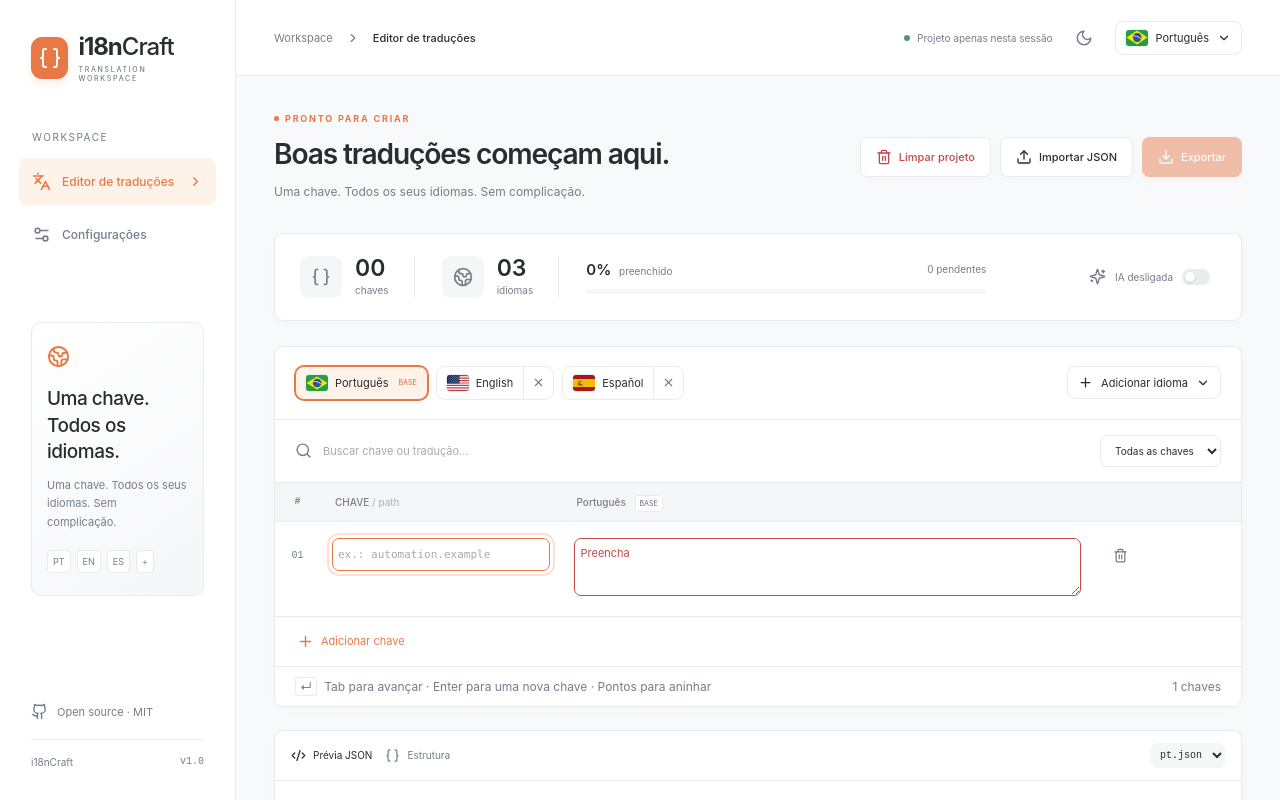
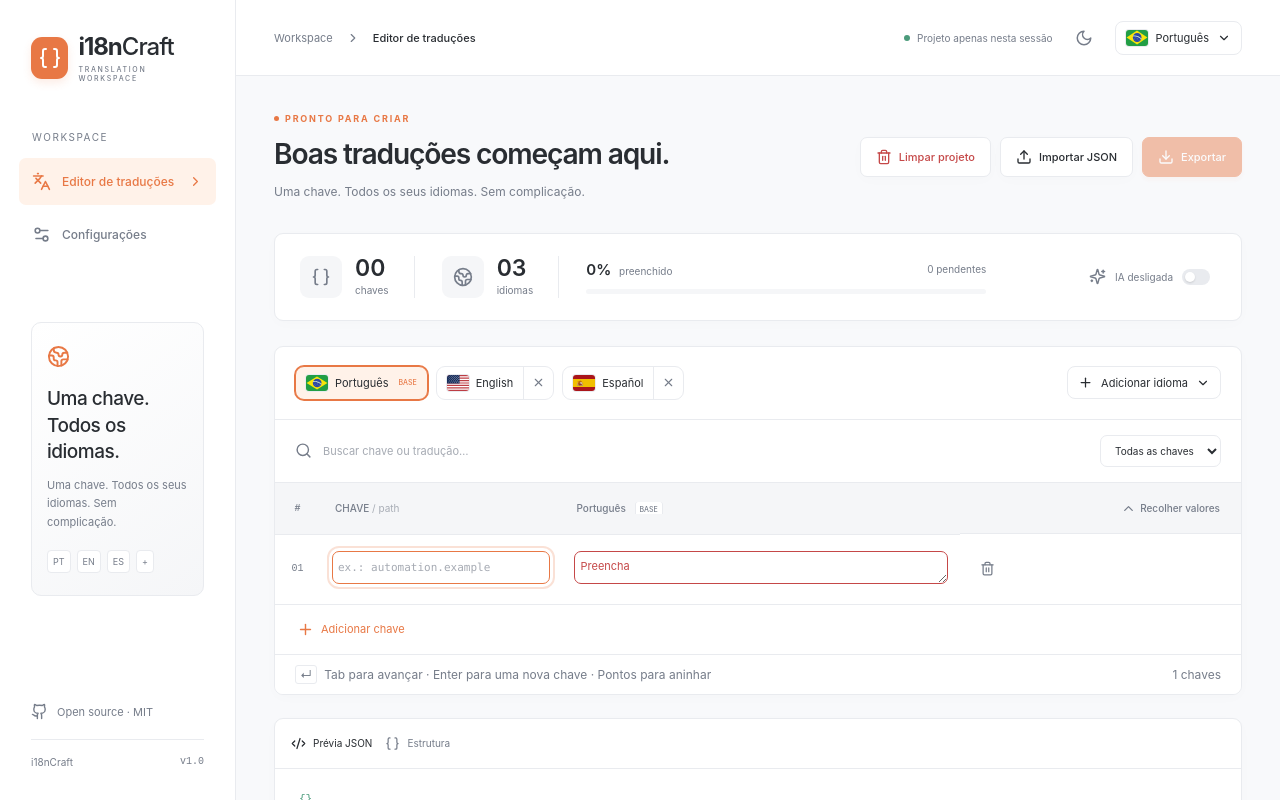
Before and after one commit to Willyanlz/i18n-craft, a React (Vite) app: page / in a window 1280 px wide. Both pictures are taken after typing "Sample" into the empty fields and a click on the button "Adicionar chave". Shown: the top 800 px of the page. Built offline with nearby package versions, Linux system fonts and the light colour scheme.

Commit message:
fix preview

```diff
--- a/src/App.tsx
+++ b/src/App.tsx
@@ -59,9 +59,7 @@ export default function App() {
   const [query, setQuery] = useState('');
   const [filter, setFilter] = useState('all');
   const [previewLang, setPreviewLang] = useState(savedProject.selected[0]);
-  const [previewPinned, setPreviewPinned] = useState(false);
   const [previewMode, setPreviewMode] = useState<'json' | 'tree'>('json');
-  const [previewCollapsed, setPreviewCollapsed] = useState(false);
   const [modal, setModal] = useState<ModalName>(null);
   const [importLang, setImportLang] = useState('pt');
   const [importText, setImportText] = useState('');
@@ -172,6 +170,7 @@ export default function App() {
     [keyed, selected, errors, entries],
   );
   const active = selected.includes(activeLang) ? activeLang : base;
+  const effectivePreviewLang = active;
   const visible = entries.filter((entry) => {
     const matches = `${entry.key} ${Object.values(entry.values).join(' ')}`
       .toLocaleLowerCase()
@@ -184,8 +183,8 @@ export default function App() {
     );
   });
   const json = useMemo(
-    () => (errors.size ? '' : buildJson(entries, previewLang)),
-    [entries, previewLang, errors],
+    () => (errors.size ? '' : buildJson(entries, effectivePreviewLang)),
+    [entries, effectivePreviewLang, errors],
   );
   const updateEntry = (id: string, change: Partial<Entry>) =>
     setEntries((previous) =>
@@ -422,9 +421,8 @@ export default function App() {
       previewMode={previewMode}
       setPreviewMode={setPreviewMode}
       t={t}
-      previewLang={previewLang}
+      previewLang={effectivePreviewLang}
       setPreviewLang={setPreviewLang}
-      selected={selected}
       errors={errors}
       json={json}
       copyJson={copyJson}
--- a/src/components/JsonPreview.tsx
+++ b/src/components/JsonPreview.tsx
@@ -9,7 +9,6 @@ type Props = {
   t: Translate;
   previewLang: string;
   setPreviewLang: Dispatch<SetStateAction<string>>;
-  selected: string[];
   errors: Map<string, string>;
   json: string;
   copyJson: () => Promise<void>;
@@ -20,8 +19,6 @@ export function JsonPreview({
   setPreviewMode,
   t,
   previewLang,
-  setPreviewLang,
-  selected,
   errors,
   json,
   copyJson,
@@ -46,17 +43,6 @@ export function JsonPreview({
             {t('tree')}
           </button>
         </div>
-        <select
-          aria-label={t('preview')}
-          value={previewLang}
-          onChange={(event) => setPreviewLang(event.target.value)}
-        >
-          {selected.map((code) => (
-            <option key={code} value={code}>
-              {code}.json
-            </option>
-          ))}
-        </select>
       </div>
       {errors.size ? (
         <p className="inline-error">{t('invalidExport')}</p>
--- a/src/components/TranslationEditor.tsx
+++ b/src/components/TranslationEditor.tsx
@@ -1,6 +1,16 @@
 import type { Dispatch, SetStateAction } from 'react';
-import { Check, Globe2, Plus, Search, Sparkles, Trash2, X } from 'lucide-react';
-import { type KeyboardEvent } from 'react';
+import {
+  Check,
+  ChevronDown,
+  ChevronUp,
+  Globe2,
+  Plus,
+  Search,
+  Sparkles,
+  Trash2,
+  X,
+} from 'lucide-react';
+import { type KeyboardEvent, useState } from 'react';
 import { langName, languages, tokensMatch, type Entry } from '../core';
 import { flagFor } from '../flags';
 import { type Locale, type MessageKey } from '../i18n';
@@ -65,6 +75,7 @@ export function TranslationEditor({
   entries,
   addEntry,
 }: Props) {
+  const [valuesCollapsed, setValuesCollapsed] = useState(false);
   return (
     <section className="editor-card">
       <div className="language-toolbar">
@@ -165,15 +176,29 @@ export function TranslationEditor({
                 {t('key')}
                 <span className="muted"> / path</span>
               </th>
-              <th>
+              <th className="value-head">
+                <span className="value-header">
+                  <span>
                     {langName(active)} {active === base && <small>{t('baseLabel')}</small>}
+                  </span>
+                </span>
               </th>
-              <th>
+              <th className="right-column">
                 <span className="sr-only">{t('remove')}</span>
+                <button
+                    className="icon-button value-collapse"
+                    aria-expanded={!valuesCollapsed}
+                    aria-label={t(valuesCollapsed ? 'valuesExpand' : 'valuesCollapse')}
+                    title={t(valuesCollapsed ? 'valuesExpand' : 'valuesCollapse')}
+                    onClick={() => setValuesCollapsed((was) => !was)}
+                  >
+                    {valuesCollapsed ? <ChevronDown size={15} /> : <ChevronUp size={15} />}
+                    <span>{t(valuesCollapsed ? 'valuesExpand' : 'valuesCollapse')}</span>
+                </button>
               </th>
             </tr>
           </thead>
-          <tbody>
+          <tbody hidden={valuesCollapsed}>
             {visible.map((entry, index) => {
               const item = validSuggestion(entry, active);
               const missing = !entry.values[active]?.trim();
@@ -203,6 +228,12 @@ export function TranslationEditor({
                     )}
                   </td>
                   <td className="value-cell">
+                    {valuesCollapsed ? (
+                      <span className="value-collapsed">
+                        {entry.values[active]?.trim() || t('fillMissing')}
+                      </span>
+                    ) : (
+                      <>
                         <textarea
                           id={`value-${entry.id}-${active}`}
                           rows={2}
@@ -222,6 +253,8 @@ export function TranslationEditor({
                             <span className="base-reference-text">{baseText}</span>
                           </span>
                         ) : null}
+                      </>
+                    )}
                     {missing && (
                       <span id={missingId} className="sr-only">
                         {t('valueMissing')}
@@ -270,6 +303,11 @@ export function TranslationEditor({
           </tbody>
         </table>
       </div>
+      {valuesCollapsed && entries.length > 0 && (
+        <p className="values-collapsed-note">
+          {visible.length} {t('keys')} · {t('valuesExpand')}
+        </p>
+      )}
       {!entries.length ? (
         <div className="empty-state">
           <div className="empty-art">
--- a/src/i18n.ts
+++ b/src/i18n.ts
@@ -43,6 +43,8 @@ export const messages = {
     tree: 'Estrutura',
     copy: 'Copiar JSON',
     download: 'Baixar JSON',
+    valuesCollapse: 'Recolher valores',
+    valuesExpand: 'Expandir valores',
     zip: 'Baixar todos (.zip)',
     ai: 'Assistência com IA',
     aiOff: 'IA desligada',
@@ -154,6 +156,8 @@ export const messages = {
     tree: 'Structure',
     copy: 'Copy JSON',
     download: 'Download JSON',
+    valuesCollapse: 'Collapse values',
+    valuesExpand: 'Expand values',
     zip: 'Download all (.zip)',
     ai: 'AI assistance',
     aiOff: 'AI off',
@@ -265,6 +269,8 @@ export const messages = {
     tree: 'Estructura',
     copy: 'Copiar JSON',
     download: 'Descargar JSON',
+    valuesCollapse: 'Contraer valores',
+    valuesExpand: 'Expandir valores',
     zip: 'Descargar todos (.zip)',
     ai: 'Asistencia con IA',
     aiOff: 'IA desactivada',
--- a/src/styles/editor.css
+++ b/src/styles/editor.css
@@ -467,11 +467,51 @@ td.row-number {
   padding: 6px;
   font-size: 11px;
   background: transparent;
-  min-height: 58px;
+  height: 33px;
+  min-height: 33px;
+  max-height: none;
 }
 .value-cell > textarea:hover,
 .key-cell > input:hover {
   border-color: var(--line);
+}
+.value-head {
+  min-width: 200px;
+}
+.value-header {
+  display: flex;
+  align-items: center;
+  justify-content: space-between;
+  gap: 8px;
+  width: 100%;
+}
+.right-column {
+  display: flex;
+  justify-content: flex-end;
+}
+.value-collapse {
+  width: auto;
+  height: 24px;
+  flex-shrink: 0;
+  gap: 4px;
+  font-size: 10px;
+  color: var(--muted);
+  padding-inline: 6px;
+}
+.value-collapse:hover {
+  color: var(--text);
+}
+.value-header > span:first-child {
+  overflow: hidden;
+  text-overflow: ellipsis;
+  white-space: nowrap;
+}
+.values-collapsed-note {
+  margin: 0;
+  padding: 14px 20px;
+  font-size: 11px;
+  color: var(--muted);
+  border-top: 1px solid var(--line);
 }
 ::placeholder {
   color: var(--muted);
```
Also changed, not shown: 1 other file (tests, documents, lock files or other folders). Lines whose indentation alone changed are shown as unchanged.
